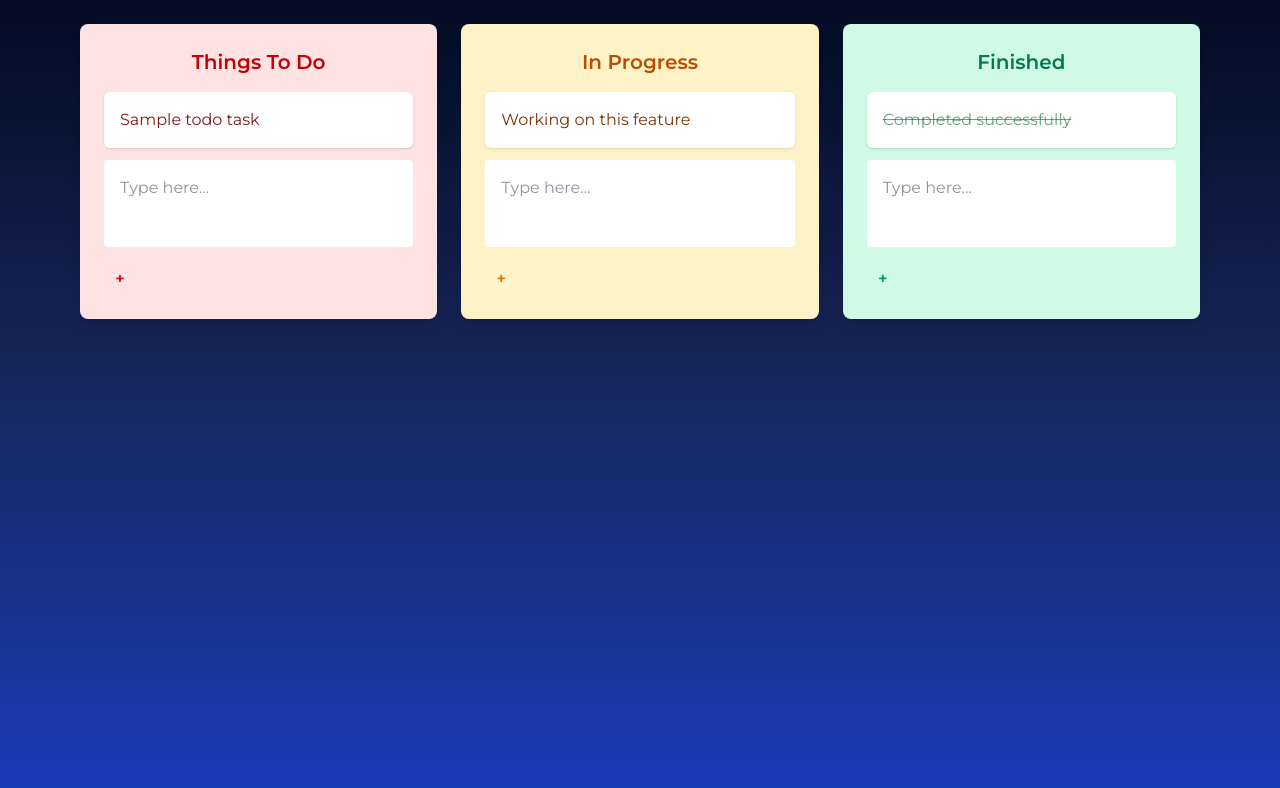
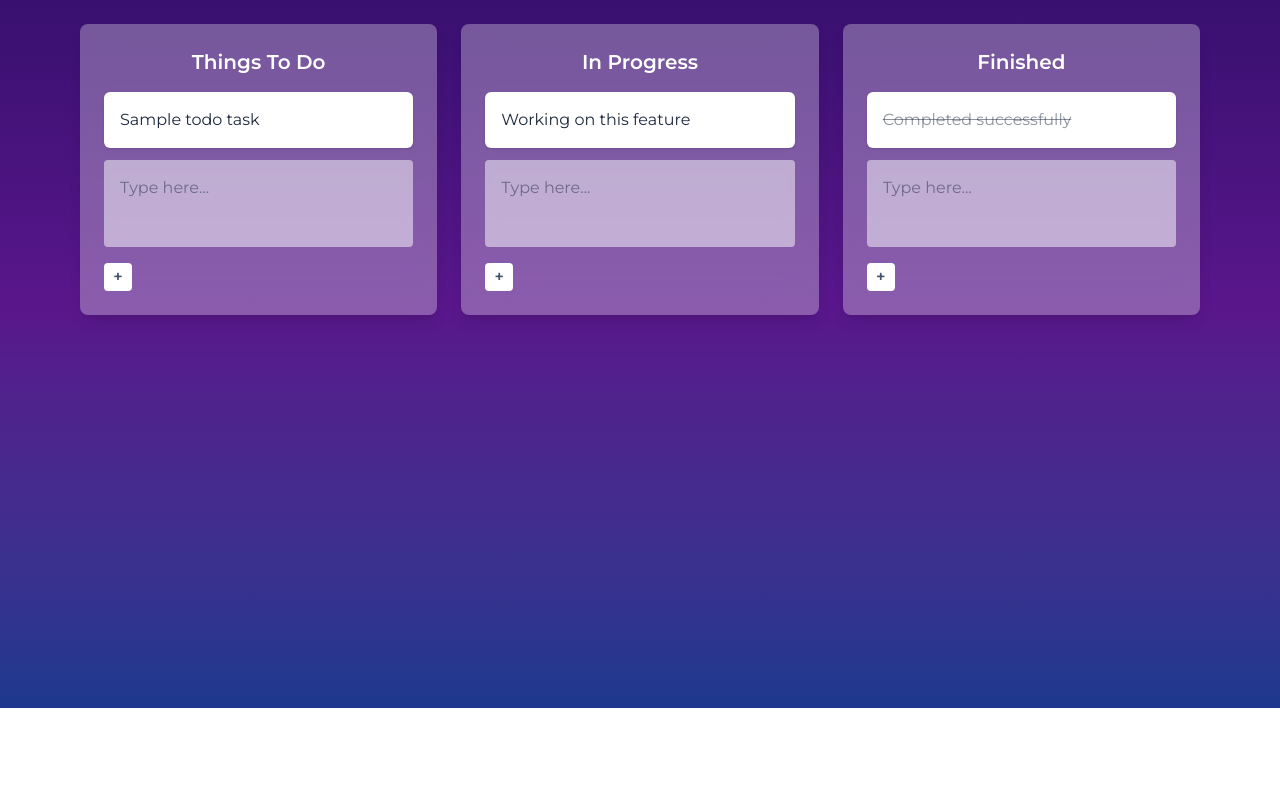
Before and after one commit to esraayaz/jira-app, a plain HTML site: page index.html in a window 1280 px wide. Shown: the part 92-880 px from the top of the page. After the commit the page ends 800 px from the top, so only its background shows below. Drawn offline with nearby package versions, Linux system fonts and the light colour scheme.

Commit message:
Background colours changed 🦄

```diff
--- a/index.html
+++ b/index.html
@@ -8,7 +8,7 @@
     <script src="https://cdn.jsdelivr.net/npm/@tailwindcss/browser@4"></script>
   </head>
   <body
-    class="min-h-screen bg-gradient-to-t from-blue-800 via-blue-950 to-slate-950 text-white m-10"
+    class="min-h-screen bg-gradient-to-b from-violet-950 via-purple-900 to-blue-900 text-white text-white p-10"
   >
     <h1 class="text-center text-3xl font-bold m-auto mb-8 text-white">
       Jira App
@@ -18,10 +18,10 @@
       <ul class="drag-list flex flex-col md:flex-row m-10 gap-4 md:gap-6">
         <!-- ToDo -->
         <li
-          class="drag-column todo-column flex-1 p-6 bg-red-100 rounded-lg shadow-lg"
+          class="drag-column todo-column flex-1 p-6 bg-white/30 rounded-lg shadow-lg backdrop-blur-lg"
         >
           <div>
-            <h1 class="text-xl text-center font-semibold text-red-700 mb-4">
+            <h1 class="text-xl text-center font-semibold text-white mb-4">
               Things To Do
             </h1>
           </div>
@@ -29,13 +29,13 @@
           <div id="todo-content">
             <ul id="todo-list" class="drag-item-list">
               <li
-                class="drag-item cursor-pointer bg-white rounded-md p-4 my-3 shadow-sm hover:shadow-md transition-shadow text-red-900"
+                class="drag-item cursor-pointer bg-white rounded-md p-4 my-3 shadow-sm hover:shadow-md transition-shadow text-slate-800"
               >
                 Sample todo task
               </li>
             </ul>
           </div>
-          <div class="add-container p-4 my-3 bg-white rounded-sm">
+          <div class="add-container p-4 my-3 bg-white/50 rounded-sm">
             <textarea
               class="add-item w-full min-h-auto resize-none border-none focus:outline-none bg-transparent"
               placeholder="Type here..."
@@ -45,13 +45,13 @@
           <div class="add-btn-group flex justify-between items-center mt-4">
             <div class="add-btn">
               <div
-                class="plus-span cursor-pointer bg-red-100 hover:bg-red-200 w-8 h-8 rounded-full flex items-center justify-center text-red-600 font-semibold transition-colors"
+                class="plus-span cursor-pointer bg-white w-7 h-7 hover:bg-rose-100 rounded-sm flex items-center justify-center text-slate-600 font-semibold transition-colors"
               >
                 +
               </div>
             </div>
             <div
-              class="add-btn save cursor-pointer bg-white hover:bg-rose-200 px-4 py-2 rounded-md text-rose-600 text-sm transition-colors"
+              class="add-btn save cursor-pointer bg-white hover:bg-rose-200 px-4 py-2 rounded-md text-black text-sm transition-colors"
             >
               Save
             </div>
@@ -60,10 +60,10 @@
 
         <!-- In Progress -->
         <li
-          class="drag-column progress-column flex-1 p-6 bg-amber-100 rounded-lg shadow-lg"
+          class="drag-column progress-column flex-1 p-6 bg-white/30 rounded-lg shadow-lg backdrop-blur-lg"
         >
           <div>
-            <h1 class="text-xl text-center font-semibold text-amber-700 mb-4">
+            <h1 class="text-xl text-center font-semibold text-white mb-4">
               In Progress
             </h1>
           </div>
@@ -71,13 +71,13 @@
           <div id="progress-content">
             <ul id="progress-list" class="drag-item-list">
               <li
-                class="drag-item cursor-pointer bg-white rounded-md p-4 my-3 shadow-sm hover:shadow-md transition-shadow text-amber-900"
+                class="drag-item cursor-pointer bg-white rounded-md p-4 my-3 shadow-sm hover:shadow-md transition-shadow text-slate-800"
               >
                 Working on this feature
               </li>
             </ul>
           </div>
-          <div class="add-container p-4 my-3 bg-white rounded-sm">
+          <div class="add-container p-4 my-3 bg-white/50 rounded-sm">
             <textarea
               class="add-item w-full min-h-auto resize-none border-none focus:outline-none bg-transparent"
               placeholder="Type here..."
@@ -87,13 +87,13 @@
           <div class="add-btn-group flex justify-between items-center mt-4">
             <div class="add-btn">
               <div
-                class="plus-span cursor-pointer bg-amber-100 hover:bg-amber-200 w-8 h-8 rounded-full flex items-center justify-center text-amber-600 font-semibold transition-colors"
+                class="plus-span cursor-pointer bg-white w-7 h-7 hover:bg-amber-100 rounded-sm flex items-center justify-center text-slate-600 font-semibold transition-colors"
               >
                 +
               </div>
             </div>
             <div
-              class="add-btn save cursor-pointer bg-white hover:bg-amber-200 px-4 py-2 rounded-md text-amber-600 text-sm transition-colors"
+              class="add-btn save cursor-pointer bg-white hover:bg-amber-200 px-4 py-2 rounded-md text-black text-sm transition-colors"
             >
               Save
             </div>
@@ -102,10 +102,10 @@
 
         <!-- Finished -->
         <li
-          class="drag-column finished-column flex-1 p-6 bg-emerald-100 rounded-lg shadow-lg"
+          class="drag-column finished-column flex-1 p-6 bg-white/30 rounded-lg shadow-lg backdrop-blur-lg"
         >
           <div>
-            <h1 class="text-xl text-center font-semibold text-emerald-700 mb-4">
+            <h1 class="text-xl text-center font-semibold text-white mb-4">
               Finished
             </h1>
           </div>
@@ -113,13 +113,13 @@
           <div id="finished-content">
             <ul id="finished-list" class="drag-item-list">
               <li
-                class="drag-item cursor-pointer bg-white rounded-md p-4 my-3 shadow-sm hover:shadow-md transition-shadow text-green-800/60 line-through"
+                class="drag-item cursor-pointer bg-white rounded-md p-4 my-3 shadow-sm hover:shadow-md transition-shadow text-slate-800/50 line-through"
               >
                 Completed successfully
               </li>
             </ul>
           </div>
-          <div class="add-container p-4 my-3 bg-white rounded-sm">
+          <div class="add-container p-4 my-3 bg-white/50 rounded-sm">
             <textarea
               class="add-item w-full min-h-auto resize-none border-none focus:outline-none bg-transparent"
               placeholder="Type here..."
@@ -129,13 +129,13 @@
           <div class="add-btn-group flex justify-between items-center mt-4">
             <div class="add-btn">
               <div
-                class="plus-span cursor-pointer bg-emerald-100 hover:bg-emerald-200 w-8 h-8 rounded-full flex items-center justify-center text-emerald-600 font-semibold transition-colors"
+                class="plus-span cursor-pointer bg-white w-7 h-7 hover:bg-emerald-100 rounded-sm flex items-center justify-center text-slate-600 font-semibold transition-colors"
               >
                 +
               </div>
             </div>
             <div
-              class="add-btn save cursor-pointer bg-white hover:bg-emerald-200 px-4 py-2 rounded-md text-emerald-600 text-sm transition-colors"
+              class="add-btn save cursor-pointer bg-white hover:bg-emerald-200 px-4 py-2 rounded-md text-black text-sm transition-colors"
             >
               Save
             </div>
```
